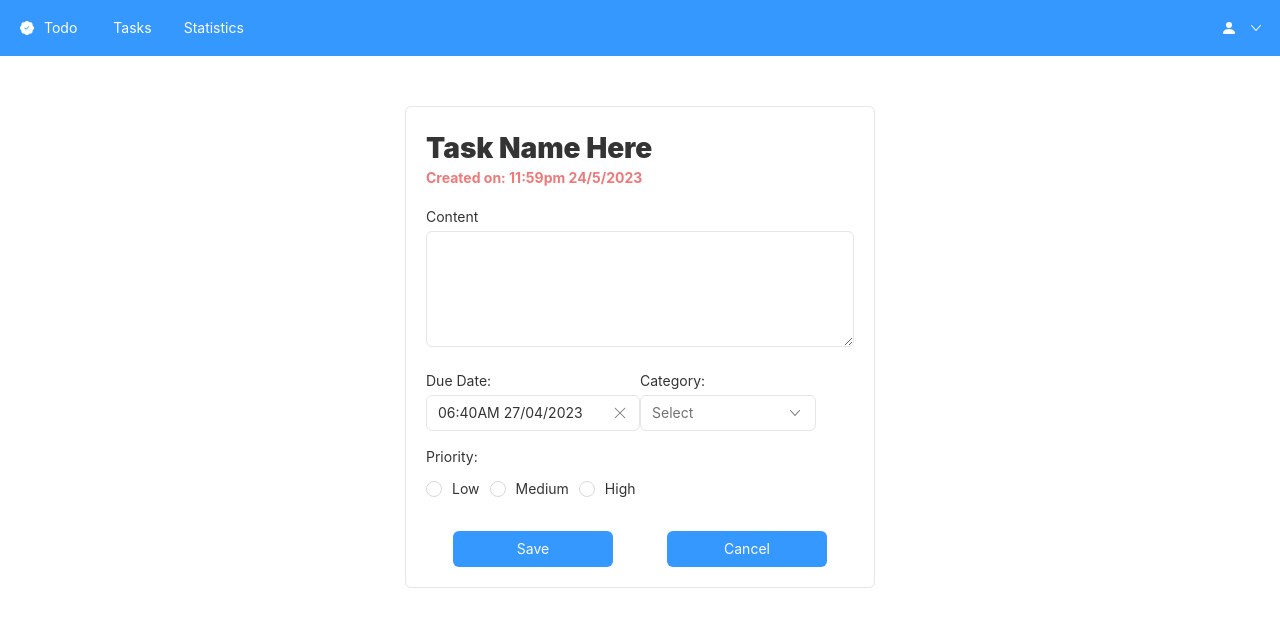
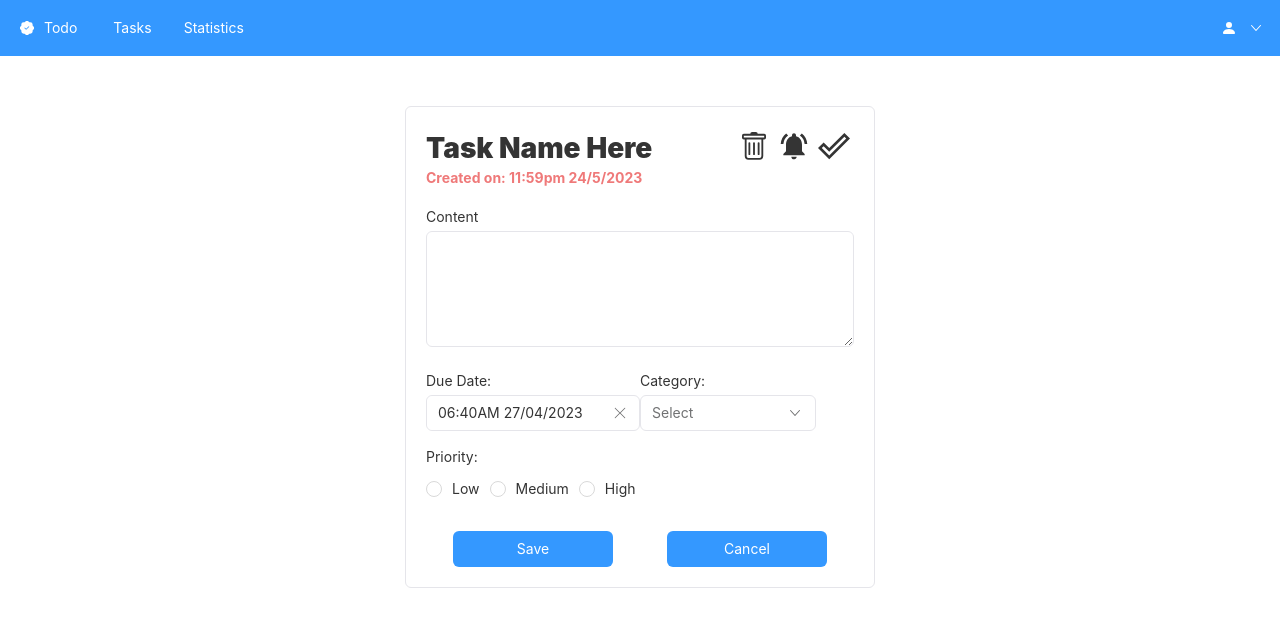
Before and after one commit to Nasi-Goreng-Pattaya/todo-frontend, a React (Vite) app: page /task/1 in a window 1280 px wide. Shown: the top 626 px of the page. Built offline with nearby package versions, Linux system fonts and the light colour scheme.

Commit message:
Add delete, reminder and change status button

```diff
--- a/src/pages/TaskDetail.tsx
+++ b/src/pages/TaskDetail.tsx
@@ -1,5 +1,5 @@
 import React from "react";
-import { useParams } from "react-router-dom";
+import { Link, useParams } from "react-router-dom";
 import {
   Button,
   ButtonToolbar,
@@ -16,6 +16,8 @@ import {
   SelectPicker,
 } from "rsuite";
 import FlexboxGridItem from "rsuite/esm/FlexboxGrid/FlexboxGridItem";
+import { MdNotificationsActive, MdDoneOutline } from "react-icons/md";
+import { BsTrash } from "react-icons/bs";
 
 const styles: { [x: string]: React.CSSProperties } = {
   createdOnText: {
@@ -59,7 +61,32 @@ export function TaskDetail() {
         <Panel
           header={
             <>
-              <h3>Task Name Here</h3>
+              <FlexboxGrid justify="space-between" align="middle">
+                <h3>Task Name Here</h3>
+                <div>
+                  <BsTrash
+                    style={{
+                      width: "2rem",
+                      height: "1.85rem",
+                      margin: "0rem 0.25rem",
+                    }}
+                  />
+                  <MdNotificationsActive
+                    style={{
+                      width: "2rem",
+                      height: "2rem",
+                      margin: "0rem 0.25rem",
+                    }}
+                  />
+                  <MdDoneOutline
+                    style={{
+                      width: "2rem",
+                      height: "2rem",
+                      margin: "0rem 0.25rem",
+                    }}
+                  />
+                </div>
+              </FlexboxGrid>
               <p style={styles.createdOnText}>Created on: 11:59pm 24/5/2023</p>
             </>
           }
@@ -131,9 +158,11 @@ export function TaskDetail() {
               </FlexboxGridItem>
               <FlexboxGridItem colspan={9}>
                 <ButtonToolbar>
-                  <Button appearance="primary" block loading={false}>
-                    Cancel
-                  </Button>
+                  <Link to="/tasks" style={{ display: "contents" }}>
+                    <Button appearance="primary" block loading={false}>
+                      Cancel
+                    </Button>
+                  </Link>
                 </ButtonToolbar>
               </FlexboxGridItem>
             </FlexboxGrid>
```
